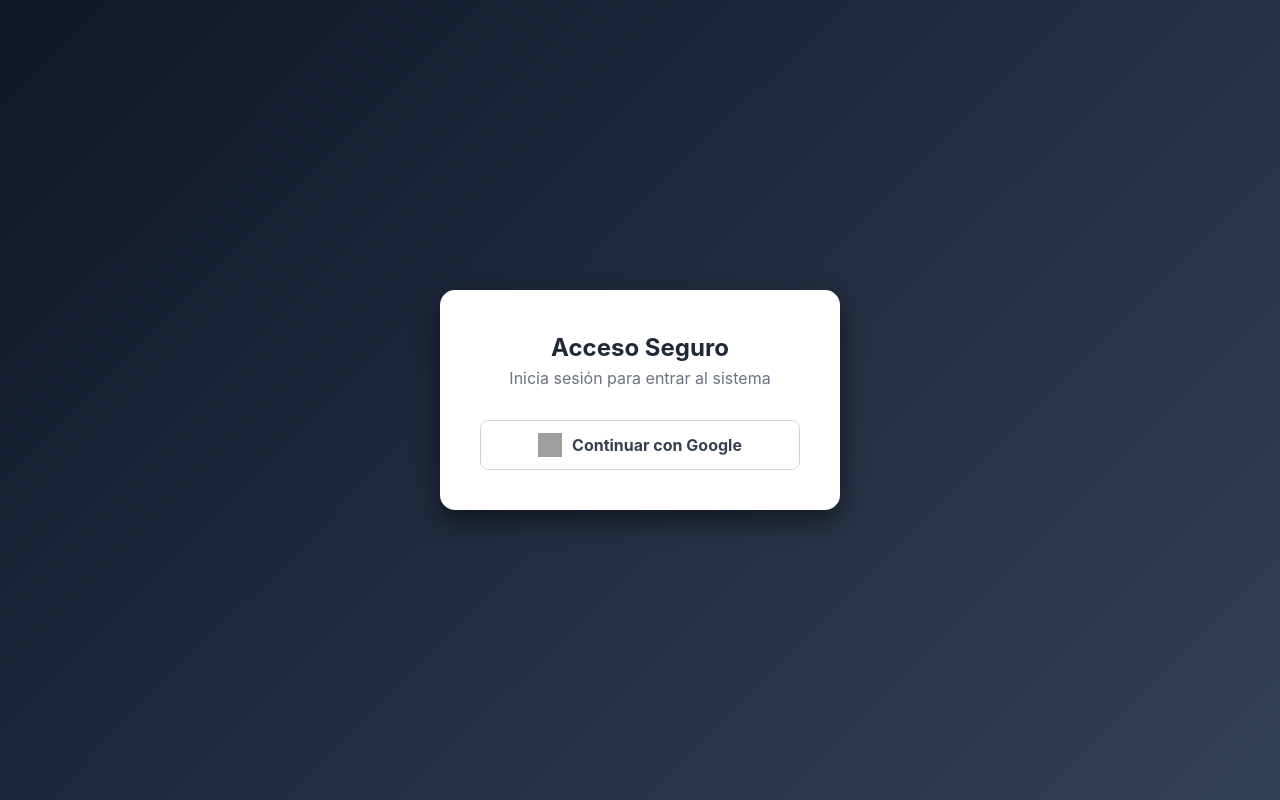
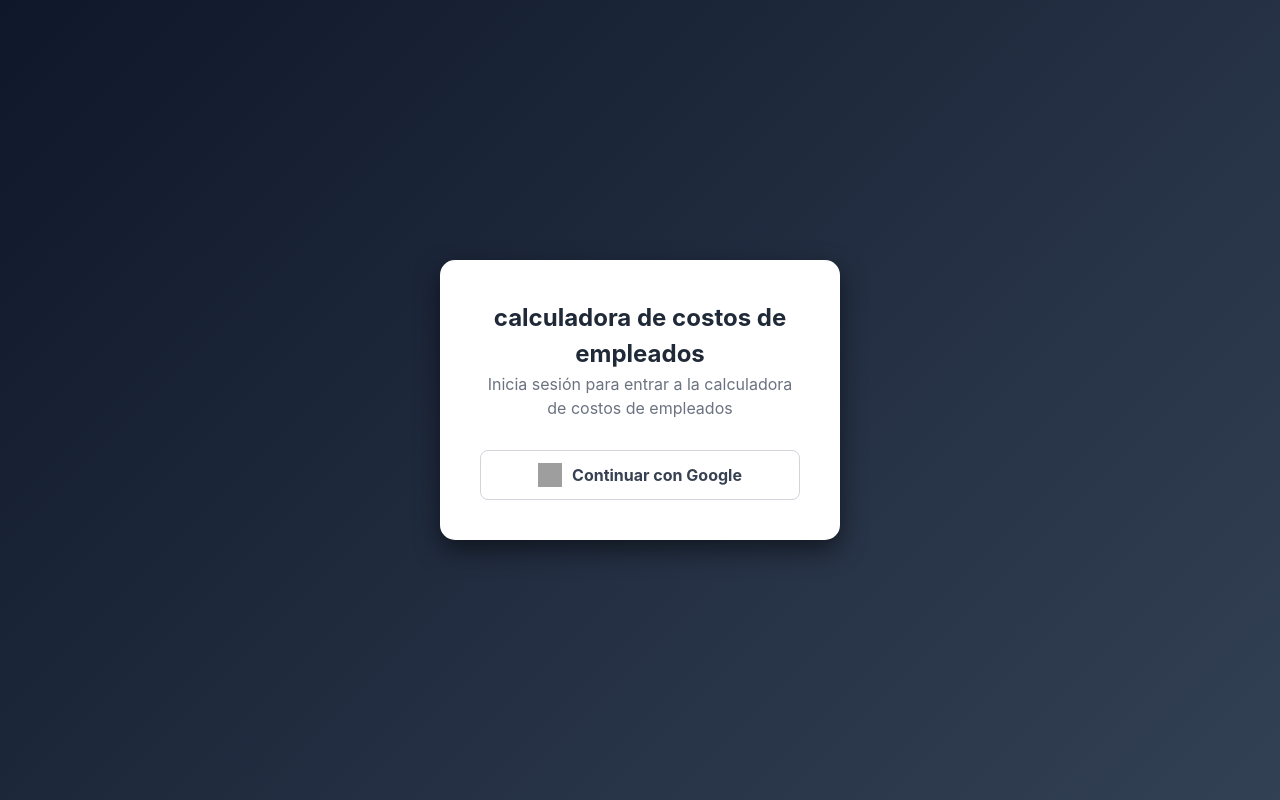
Before and after one commit to braulio1401/calculadora-costos, a React (Vite) app in the folder client/: page / in a window 1280 px wide. Built offline with nearby package versions, Linux system fonts and the light colour scheme; no server answers; grey boxes are pictures that could not be loaded.

Commit message:
actualizacion de login

```diff
--- a/client/src/App.jsx
+++ b/client/src/App.jsx
@@ -8,7 +8,7 @@ function App() {
   const [usuario, setUsuario] = useState(null);
   const [cargando, setCargando] = useState(true);
 
-  /* Detectamos si Stripe nos mando la senal de exito en la URL */;
+
   const urlParams = new URLSearchParams(window.location.search);
   const pagoExitoso = urlParams.get('pago') === 'exito';
 
@@ -41,7 +41,7 @@ const respuesta = await fetch('https://calculadora-costos-g6vh.onrender.com/api/
 
       const sesion = await respuesta.json();
 
-      /* Redireccion directa con la URL generada por tu backend */;
+
       if (sesion.url) {
           window.location.href = sesion.url;
       } else {
@@ -82,8 +82,8 @@ const respuesta = await fetch('https://calculadora-costos-g6vh.onrender.com/api/
                <CostosLaborales />
             ) : (
                <div className="login-tarjeta" style={{ marginTop: '50px', textAlign: 'center' }}>
-                  <h3 style={{ color: '#000' }}>¡Bienvenido, {usuario.displayName}!</h3>
-                  <p style={{ color: '#333' }}>Para habilitar la calculadora de nómina, adquiere tu acceso por $20 MXN.</p>
+                  <h3 style={{ color: '#000' }}>Bienvenido, {usuario.displayName}!</h3>
+                  <p style={{ color: '#333' }}>Para acceder a la calculadora de costos de empleados requieres pagar una suscripción de $20 MXN.</p>
                   <button onClick={procesarPago} className="btn-google" style={{ backgroundColor: '#28a745', color: 'white' }}>
                     Pagar Acceso
                   </button>
@@ -95,8 +95,8 @@ const respuesta = await fetch('https://calculadora-costos-g6vh.onrender.com/api/
       ) : (
         <div className="login-contenedor">
           <div className="login-tarjeta">
-            <h2>Acceso Seguro</h2>
-            <p className="login-subtitulo">Inicia sesión para entrar al sistema</p>
+            <h2>calculadora de costos de empleados</h2>
+            <p className="login-subtitulo">Inicia sesión para entrar a la calculadora de costos de empleados</p>
 
             <button onClick={iniciarSesion} className="btn-google">
               <img
--- a/client/src/firebase.js
+++ b/client/src/firebase.js
@@ -2,7 +2,6 @@ import { initializeApp } from "firebase/app";
 import { getAuth, GoogleAuthProvider } from "firebase/auth";
 
 const firebaseConfig = {
-  // Ponemos la llave directa SOLO para probar si la llave sirve
   apiKey: import.meta.env.VITE_FIREBASE_API_KEY,
   authDomain: import.meta.env.VITE_FIREBASE_AUTH_DOMAIN,
   projectId: import.meta.env.VITE_FIREBASE_PROJECT_ID,
```
Also changed, not shown: 1 other file (tests, documents, lock files or other folders).
